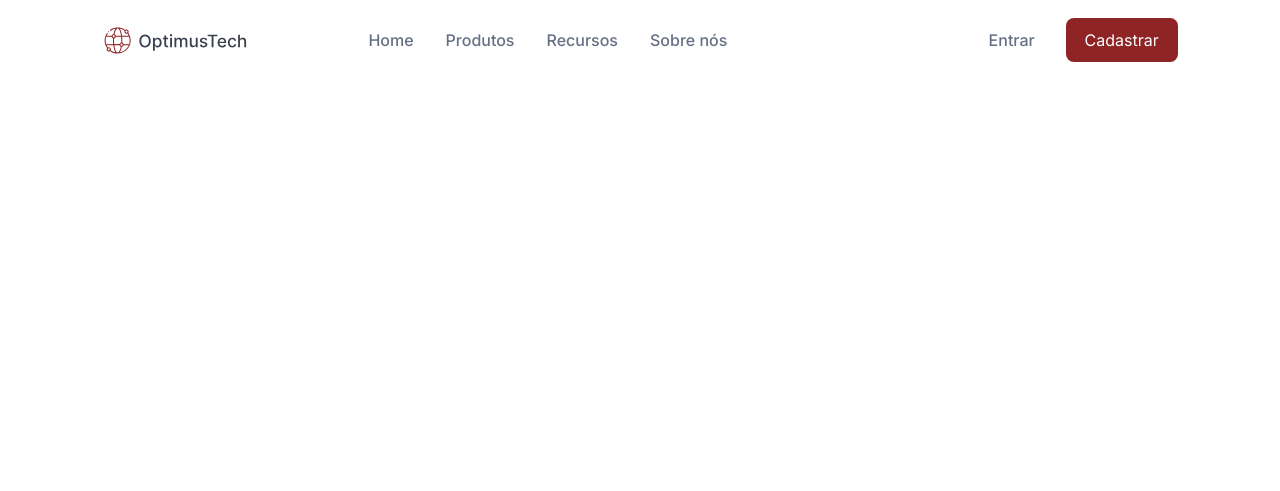
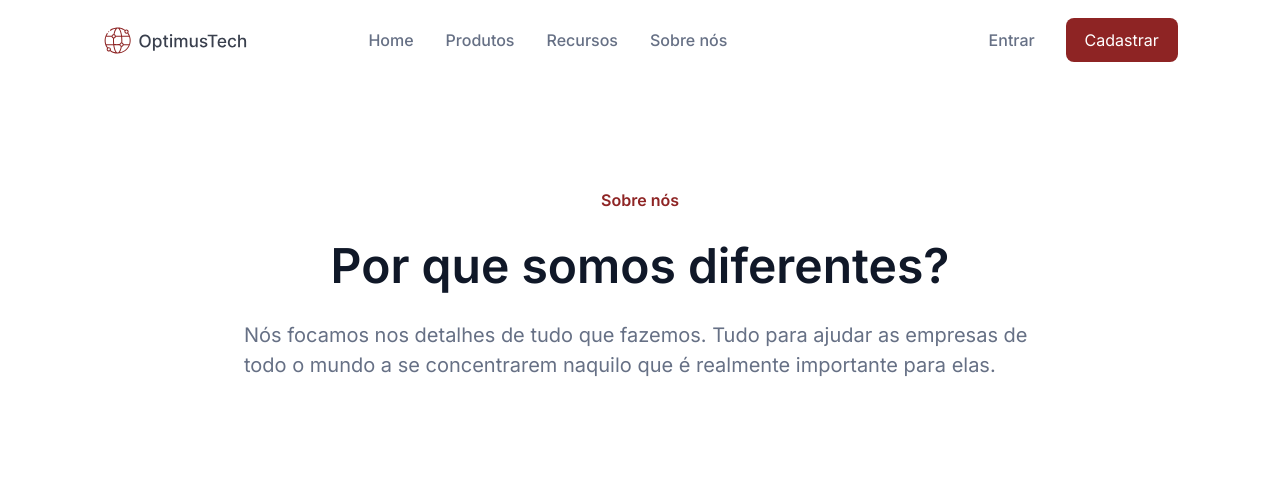
Before and after one commit to karolalencar/7daysOfCode, a plain HTML site: page HTML-CSS/index.html in a window 1280 px wide. Drawn offline with Linux system fonts and the light colour scheme.

Commit message:
Add the header

```diff
--- a/HTML-CSS/index.html
+++ b/HTML-CSS/index.html
@@ -2,12 +2,13 @@
 <html lang="pt-br">
     <head>
         <meta charset="UTF-8">
+        <meta http-equiv="X-UA-Compatible" content="IE=edge">
         <meta name="viewport" content="width=device-width, initial-scale=1.0">
         <link rel="preconnect" href="https://fonts.googleapis.com">
         <link rel="preconnect" href="https://fonts.gstatic.com" crossorigin>
         <link href="https://fonts.googleapis.com/css2?family=Inter:wght@100..900&display=swap" rel="stylesheet">
         <link rel="stylesheet" href="style.css">
-        <title>HTML-CSS</title>
+        <title>OptimusTech</title>
     </head>
 
     <body>
@@ -26,5 +27,14 @@
                 <button class="btn-nav">Cadastrar</button>
             </div>
         </nav>
+
+        <header>
+            <span>Sobre nós</span>
+            <h1>Por que somos diferentes?</h1>
+            <p>
+                Nós focamos nos detalhes de tudo que fazemos.
+                Tudo para ajudar as empresas de todo o mundo a se concentrarem naquilo que é realmente importante para elas.
+            </p>
+        </header>
     </body>
 </html>
--- a/HTML-CSS/style.css
+++ b/HTML-CSS/style.css
@@ -1,3 +1,9 @@
+:root {
+    --title-color: #101828;
+    --text-color: #667085;
+    --primary-color: #8E2424;
+}
+
 * {
     margin: 0;
     padding: 0;
@@ -5,7 +11,7 @@
     font-family: 'Inter', sans-serif;
 }
 
-/*  Cabeçalho  */
+/*  Navbar */
 
 nav {
     display: flex;
@@ -41,7 +47,7 @@ ul {
 }
 
 li {
-    color: #667085;
+    color: var(--text-color);
 }
 
 div.buttons {
@@ -62,7 +68,7 @@ a.link-nav {
 
     font-size: 16px;
     line-height: 24px;
-    color:  #667085;
+    color:  var(--text-color);
 }
 
 button.btn-nav {
@@ -71,8 +77,46 @@ button.btn-nav {
     border: none;
 
     color: #fff;
-    background-color: #8E2424;
+    background-color: var(--primary-color);
 
     font-size: 16px;
     line-height: 24px;
 }
+
+/*  Cabeçalho  */
+
+header {
+    display: flex;
+    flex-direction: column;
+    align-items: center;
+    justify-content: center;
+    gap: 24px;
+
+    height: 408px;
+}
+
+header span {
+    font-weight: 600;
+    font-size: 16px;
+    line-height: 24px;
+
+    color: var(--primary-color);
+}
+
+header h1 {
+    font-weight: 600;
+    font-size: 48px;
+    line-height: 60px;
+
+    color: var(--title-color);
+}
+
+header  p {
+    font-weight: 400;
+    font-size: 20px;
+    line-height: 30px;
+
+    width: 792px;
+
+    color: var(--text-color);
+}
```
